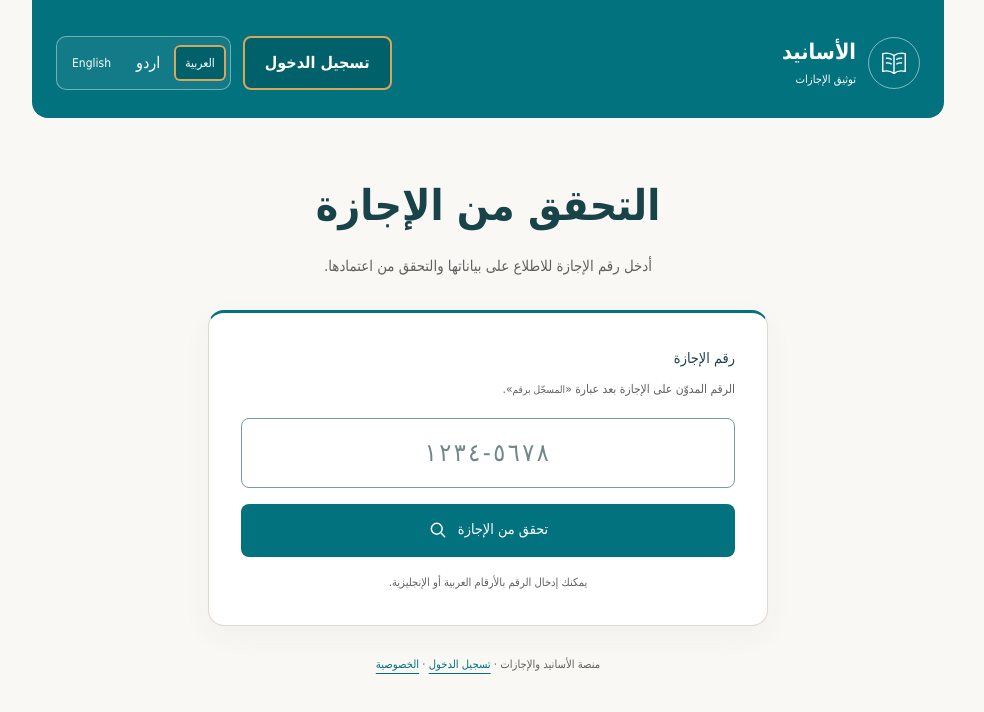
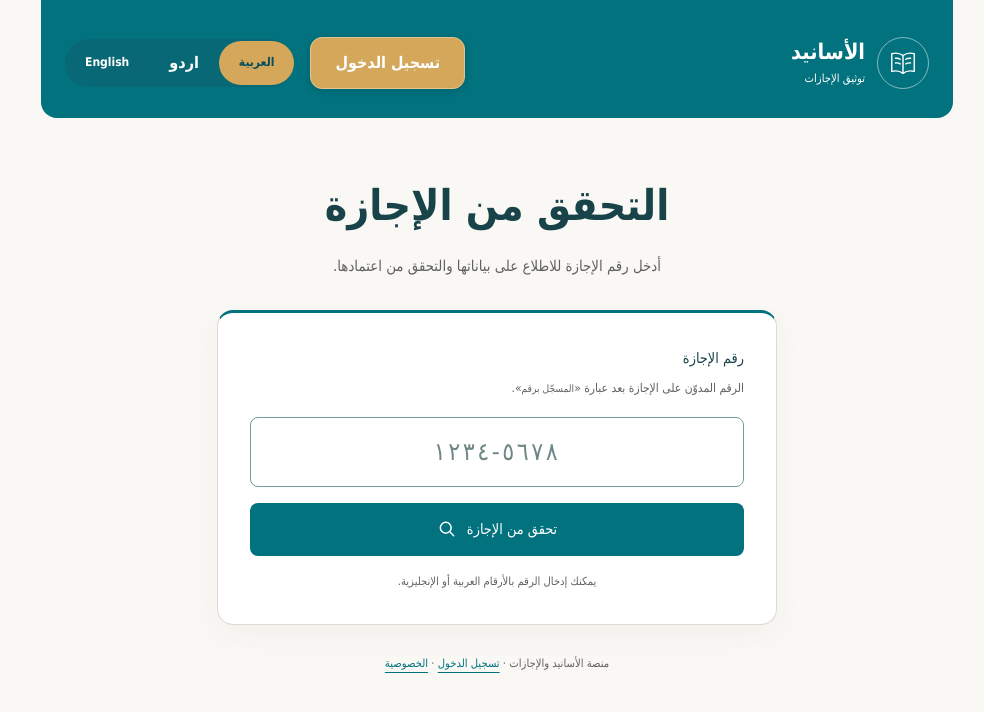
Before and after one commit to Muzakkir-ai/asaneed, a Next.js app: page / in a window 1280 px wide. Shown: the top 712 px of the page, without its empty margins (280-1264 px from the left). Built offline with nearby package versions, Linux system fonts and the light colour scheme; no server answers; a web font is replaced by a local one.

Commit message:
Match gold sign-in buttons and compact segmented language pills to references

```diff
--- a/app/globals.css
+++ b/app/globals.css
@@ -133,10 +133,12 @@ html[lang=ur] .auth-panel p,html[lang=ur] .auth-panel .auth-links,html[lang=ur]
 .imported-text { white-space:pre-wrap; overflow-wrap:anywhere; max-height:500px; overflow:auto; }
 .pagination { display:flex; flex-wrap:wrap; gap:22px; justify-content:center; margin-top:28px; }
 
-.site-header-actions { display:flex; flex-wrap:wrap; gap:12px; align-items:center; justify-content:center; }
-.site-header .homepage-login { display:inline-flex; align-items:center; justify-content:center; margin:0; min-height:44px; padding:10px 20px; border-radius:8px; background:var(--gold); color:var(--ink); text-decoration:none; font-weight:600; }
-.site-header .homepage-login:hover { background:#f0d399; color:var(--ink); }
-
-.site-header .language-switcher button[aria-pressed=true] { background:#00616b; color:#fff; box-shadow:inset 0 0 0 2px var(--gold); }
-.site-header .language-switcher button:hover:not(:disabled) { color:#fff; background:#00616b; }
-.site-header .homepage-login,.site-header .homepage-login:hover { background:#00616b; color:#fff; border:2px solid var(--gold); }
+.site-header-actions { display:flex; flex-wrap:wrap; gap:16px; align-items:center; justify-content:center; }
+.site-header .homepage-login { display:inline-flex; align-items:center; justify-content:center; margin:0; min-height:44px; padding:10px 24px; border:1px solid #e1c58f; border-radius:12px; background:var(--gold); color:#fff; text-decoration:none; font-weight:600; box-shadow:0 2px 7px #0002; }
+.site-header .homepage-login:hover { background:#c99a4d; color:#fff; }
+.language-switcher,.site-header .language-switcher,.auth-brand .language-switcher { display:inline-flex; flex-wrap:nowrap; gap:0; padding:0; border:0; border-radius:999px; background:#086875; }
+.language-switcher button { min-height:44px; padding:8px 20px; border-radius:999px; font-weight:600; white-space:nowrap; }
+.language-switcher button,.site-header .language-switcher button,.auth-brand .language-switcher button { color:#fff; background:transparent; box-shadow:none; }
+.language-switcher button[aria-pressed=true],.site-header .language-switcher button[aria-pressed=true],.auth-brand .language-switcher button[aria-pressed=true] { background:var(--gold); color:#064e59; box-shadow:none; }
+.language-switcher button:hover:not(:disabled):not([aria-pressed=true]),.site-header .language-switcher button:hover:not(:disabled):not([aria-pressed=true]),.auth-brand .language-switcher button:hover:not(:disabled):not([aria-pressed=true]) { background:#ffffff12; color:#fff; }
+@media(max-width:380px) { .language-switcher button { padding-inline:14px; } }
```
Also changed, not shown: 1 other file (tests, documents, lock files or other folders).
